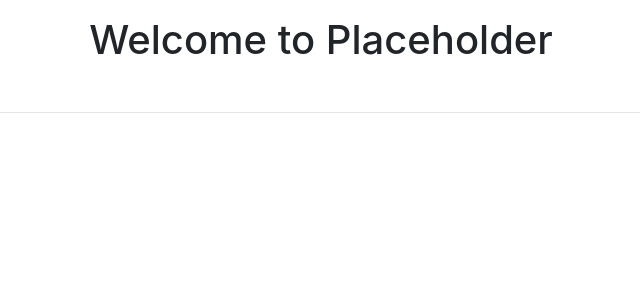
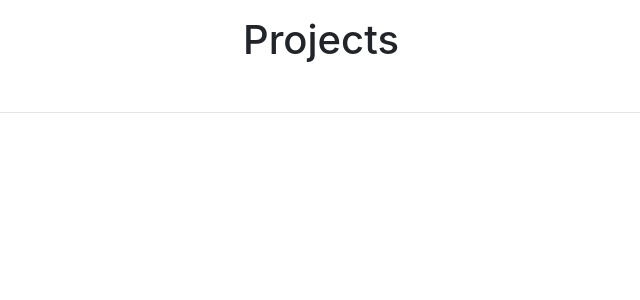
Before and after one commit to ClementeCortile/ptf, a Django app: page /projects/ in a window 1280 px wide. Shown: the part 56-356 px from the top of the page, without its empty margins (319-959 px from the left). Run offline with Django 3.2, Linux system fonts and the light colour scheme; data that the repository does not hold is empty; some libraries are stand-ins or nearby versions.

Commit message:
uploading home and projects

```diff
--- a/jobs/templates/jobs/home.html
+++ b/jobs/templates/jobs/home.html
@@ -84,7 +84,7 @@
 
     <div class="album py-5 bg-light">
         <div class="container">
-            <left><h1><a href="#">Projects</a></h1></left>
+            <left><h1><a href="{% url 'allprojects' %}">Projects</a></h1></left>
             <div class="row">
                 {% for projects in projects.all %}
                     <div class="col-md-4">
--- a/projects/templates/projects/projects.html
+++ b/projects/templates/projects/projects.html
@@ -58,12 +58,15 @@
 
 <main role="main">
     <div class="container">
-        <h1 class="text-center pt-3">Welcome to Placeholder</h1>
+        <h1 class="text-center pt-3">Projects</h1>
         <br/>
     <hr/>
         {% for projects in projects.all %}
-                <h2 class="text-center pt-3">{{ projects.title }}</h2> <br> <br>
-                <img style="horiz-align:middle" src="{{ projects.image.url }}" height=100 width=500/>
+            <h2 class="text-center pt-3">{{ projects.title }}</h2> <br>
+            <center>Available at:
+                <a href="http://datacareer.propulsion-home.ch/">http://datacareer.propulsion-home.ch/</a> <br>
+            <img src="{{ projects.image.url }}" style="max-height: 600px; max-width: 1200px;">
+            </center>
             <br>
             <hr/>
 
--- a/projects/urls.py
+++ b/projects/urls.py
@@ -4,4 +4,5 @@ from . import views
 
 urlpatterns = [
     path('', views.allprojects, name='allprojects'),
+    path('<int:project_id>/', views.projectsdetail, name='projectsdetail')
 ]
--- a/projects/views.py
+++ b/projects/views.py
@@ -1,7 +1,11 @@
-from django.shortcuts import render
+from django.shortcuts import render, get_object_or_404
 
 from projects import models
 
 def allprojects(request):
     projects = models.Projects.objects
     return render(request, 'projects/projects.html', {'projects': projects})
+
+def projectsdetail(request, project_id):
+    projectdetail = get_object_or_404(models.Projects, pk=project_id)
+    return render(request, 'projects/projectsdetails.html', {'projectdetails': projectdetail})
```
Also changed, not shown: projects/templates/projects/projectsdetails.html (added, +10 -0 lines), projects/models.py (line endings or trailing spaces).
